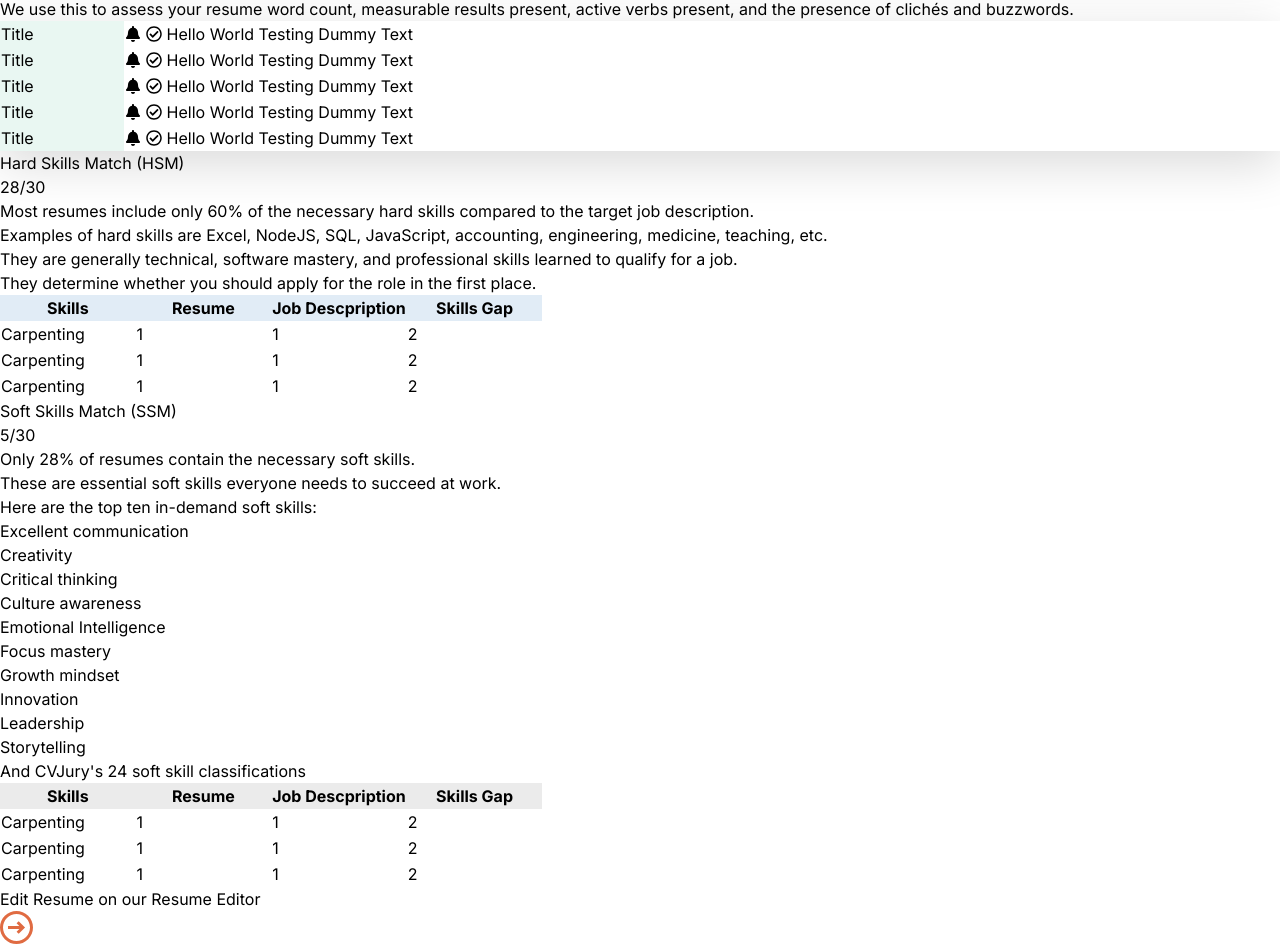
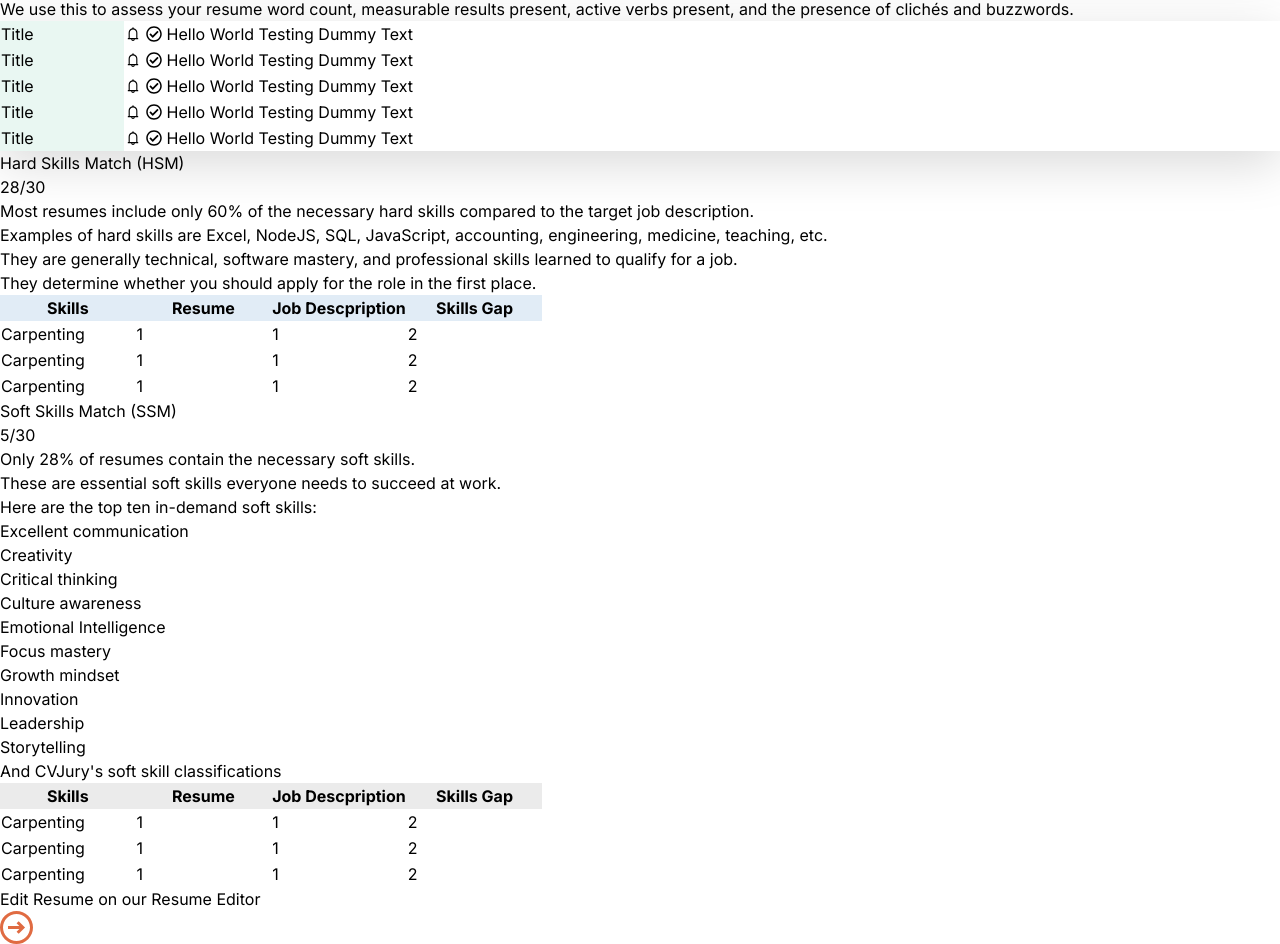
Before and after one commit to hatekisam/cvjury, a React (Vite) app: page /analyzer in a window 1280 px wide. Shown: the part 5090-6034 px from the top of the page. Built offline with nearby package versions, Linux system fonts and the light colour scheme.

Commit message:
Finished all fixes

```diff
--- a/src/components/AllMatches.tsx
+++ b/src/components/AllMatches.tsx
@@ -191,7 +191,7 @@ const AllMatches: React.FC<AllMatchesProps> = ({
               ))}
             </ul>
             <p className="text-lg">
-              And CVJury's 24{" "}
+              And CVJury's {" "}
               <span className="underline text-[#E06B42]">soft skill</span>{" "}
               classifications
             </p>
--- a/src/components/core/ColouredTable.tsx
+++ b/src/components/core/ColouredTable.tsx
@@ -1,6 +1,7 @@
 import clsx from "clsx";
 import React from "react";
-import { FaRegCheckCircle, FaRegTimesCircle, FaBell } from "react-icons/fa";
+import { AiOutlineBell } from "react-icons/ai";
+import { FaRegCheckCircle, FaRegTimesCircle } from "react-icons/fa";
 
 interface Props {
   tabs: Tab[];
@@ -34,12 +35,12 @@ const ColouredTable: React.FC<Props> = ({ tabs, data }) => {
                 //       ? "rounded-tl-[20px] "
                 //       : i === data.length - 1 && "rounded-bl-[20px]  bg-red-500"
                 //   }  px-4 py-2`}
-		className={clsx("px-4 py-2",i == 0 && colIndex == 0 && "rounded-tl-[20px]",i ===data.length - 1 && colIndex === 0 && "rounded-bl-[20px]",colIndex!= 0 && colIndex<tabs.length -1 && "border",colIndex === tabs.length-1 && i != data.length -1 && "border-b border-l" )}
+		className={clsx("px-4  py-2",i == 0 && colIndex == 0 && "rounded-tl-[20px]",i ===data.length - 1 && colIndex === 0 && "rounded-bl-[20px]",colIndex!= 0 && colIndex<tabs.length -1 && "border",colIndex === tabs.length-1 && i != data.length -1 && "border-b border-l",i ==0 && "border-t-0",i === data.length-1 && "border-b-0"  )}
                 >
                   {rowData[tab.title] == true && tab.title == "Confirmed" ? (
                     <div className="text-green-500">{<FaRegCheckCircle />}</div>
                   ) : tab.title == "Notification" ? (
-                    <div className="text-red-500">{<FaBell />}</div>
+                    <div className="text-red-500">{<AiOutlineBell/>}</div>
                   ) : tab.title == "Title" ? (
                     <div className="text-red-500">{tab.title}</div>
                   ) : rowData[tab.title] ? (
--- a/src/pages/Analyzer.tsx
+++ b/src/pages/Analyzer.tsx
@@ -55,8 +55,8 @@ const Analyzer: React.FC = () => {
   const jobResumeComparison = [
     { title: "Skills", name: "Skills", width: 15 },
     {
-      title: `Found in Resume
-         (Frequency)`,
+      title: `<p>Found in Resume <br />
+         (Frequency)</p>`,
       name: `Found in Resume
       (Frequency)`,
       width: 25,
```
